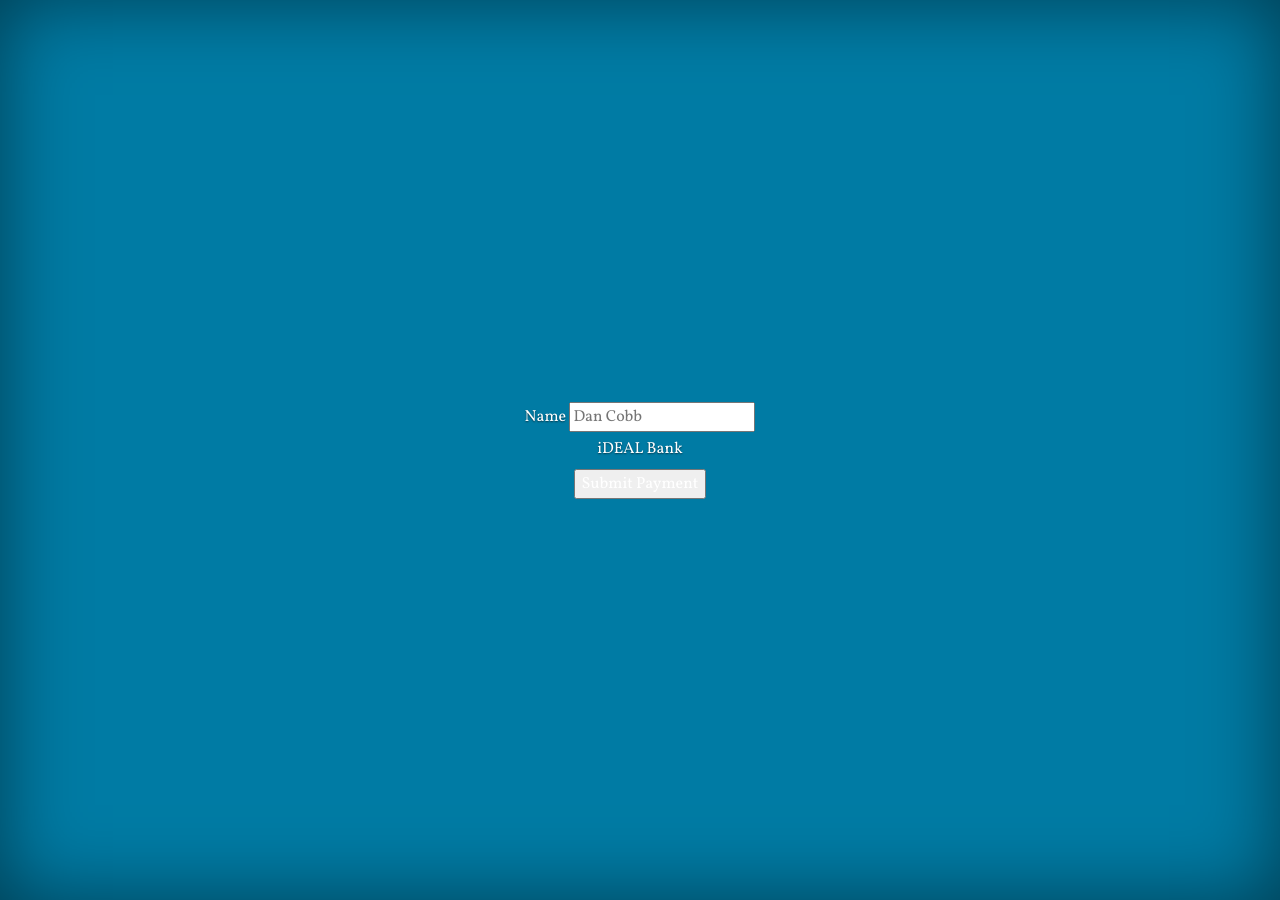
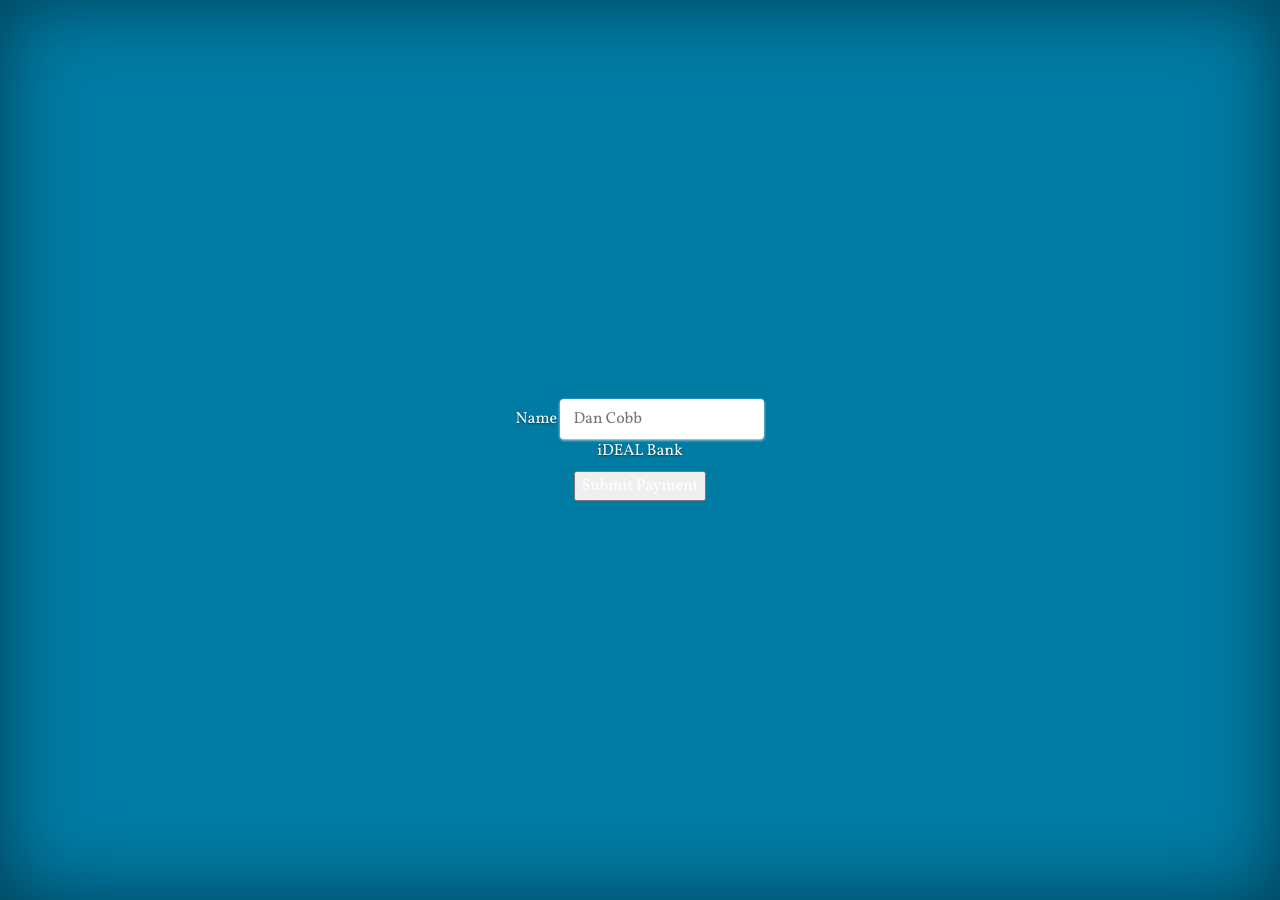
Before and after one commit to dancobb/dancobb.github.io, a Jekyll site: the page built from payments.md, in a window 1280 px wide. Built offline with Jekyll 4.4.1, drawn with Linux system fonts in a browser that asks for light colours; nearby versions of some CDN libraries; comment, search, counter and statistics services are not loaded.

Commit message:
Update head.html

```diff
--- a/_includes/head.html
+++ b/_includes/head.html
@@ -9,6 +9,7 @@
   <link rel="stylesheet" href="{{ "/css/bootstrap.css" | prepend: site.baseurl }}">
   <link rel="stylesheet" href="{{ "/css/bootstrap-social.css" | prepend: site.baseurl }}">
   <link rel="stylesheet" href="{{ "/css/custom.css" | prepend: site.baseurl }}">
+  <link rel="stylesheet" href="{{ "/css/payments.css" | prepend: site.baseurl }}">
   <link rel="stylesheet" href="https://maxcdn.bootstrapcdn.com/font-awesome/4.4.0/css/font-awesome.min.css">
   <link href='https://fonts.googleapis.com/css?family=Vollkorn:400,700' rel='stylesheet' type='text/css'>
 
```
